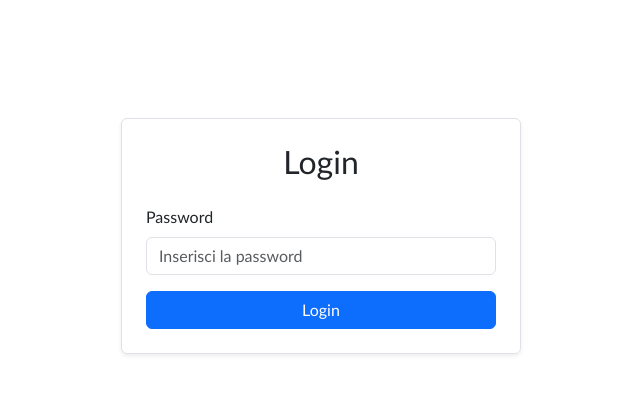
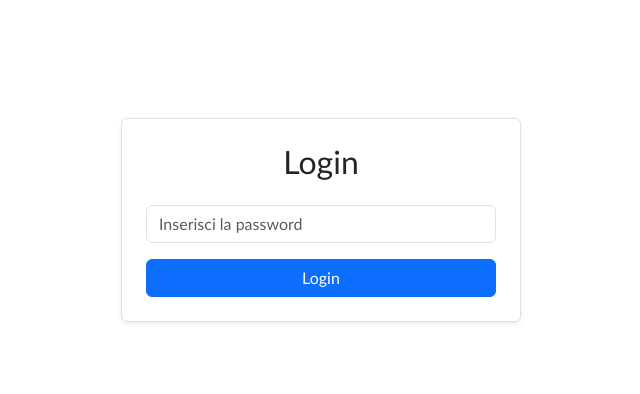
Before and after one commit to dverbena/Loyalty-app, a Flask app: page / in a window 1280 px wide. Shown: the top 394 px of the page, without its empty margins (319-959 px from the left). Run offline with Flask 3, Linux system fonts and the light colour scheme; parts of the project's set-up code (start-up, migrations or seed data) failed here and were passed over; some libraries are stand-ins or nearby versions.

Commit message:
modifiche grafiche

```diff
--- a/app/frontend/static/app.js
+++ b/app/frontend/static/app.js
@@ -31,10 +31,17 @@ const initializeApp = () => {
 const navigateTo = (page) => {
     if(page != 'login') {
         AppSession.lastPageRequested = page;
+        $("#menutrigger").show();
+    }
+    else {
+        $("#menutrigger").hide();
     }
 
     const token = localStorage.getItem('token');
-    if (!token) page = 'login'; //force login
+    if (!token) {
+        page = 'login'; //force login
+        $("#menutrigger").hide();
+    }
 
     const contentDiv = document.getElementById('main-content');
 
@@ -130,11 +137,13 @@ const toggleMenu = () => {
     if(AppSession.menuCollapsed) {
         $("#sidebar").show();
         $("#rightPane").removeClass("col-12");
-        $("#rightPane").addClass("col-9");
+        $("#rightPane").addClass("col-2");
+        $("#rightPane").addClass("col-md-8");
     }
     else {
         $("#sidebar").hide();
-        $("#rightPane").removeClass("col-9");
+        $("#rightPane").removeClass("col-2");
+        $("#rightPane").removeClass("col-md-8");
         $("#rightPane").addClass("col-12");
     }
 
--- a/app/frontend/static/customers.js
+++ b/app/frontend/static/customers.js
@@ -190,7 +190,7 @@ function filterCustomers(event) {
                 response.forEach(function(customer) {
                     $('#customers_table tbody').append(`
                         <tr class="selectable-row" data-id="${customer.id}">
-                            <td class="d-flex flex-column flex-sm-row text-center" style="white-space: nowrap;">
+                            <td style="white-space: nowrap;">
                                 <!-- Action buttons with Font Awesome icons -->
                                 <button title="Check in" style="margin-right: 10px" class="btn btn-info mb-2 mb-sm-0" onclick='handleAction("check_in", ${customer.id}, "${customer.name}", "${customer.last_name}")'>
                                     <i class="fas fa-check"></i> <!-- Edit icon -->
--- a/app/frontend/static/programs.js
+++ b/app/frontend/static/programs.js
@@ -83,7 +83,7 @@ function filterPrograms(event) {
                 response.forEach(function(program) {
                     $('#programs_table tbody').append(`
                         <tr class="selectable-row" data-id="${program.id}">
-                            <td class="d-flex flex-column flex-sm-row text-center" style="white-space: nowrap;">
+                            <td style="white-space: nowrap;">
                                 <button title="Modifica" style="margin-right: 10px" class="btn btn-info mb-2 mb-sm-0" onclick='handleActionProgram("update", ${program.id}, "${program.name}")'>
                                     <i class="fas fa-edit"></i>
                                 </button>
--- a/app/frontend/templates/index.html
+++ b/app/frontend/templates/index.html
@@ -21,47 +21,46 @@
     <!-- Sidebar Navigation -->
     <div class="container-fluid">
         <div class="row flex-nowrap">
-            <div id="sidebar" class="col-auto col-3 px-0 bg-dark" style="display:none">
-                <div class="d-flex flex-column align-items-center align-items-sm-start px-3 pt-2 text-white min-vh-100">
-                    <ul class="nav nav-pills flex-column mb-auto mb-0 align-items-center align-items-sm-start"
-                        id="menu">
+            <div id="sidebar" class="col-auto col-10 col-md-4 px-0 bg-dark" style="display:none">
+                <div class="d-flex flex-column align-items-start px-3 pt-2 text-white min-vh-100">
+                    <ul class="nav nav-pills flex-column mb-auto mb-0" id="menu">
                         <li>
                             <a href="#submenu1" data-bs-toggle="collapse" class="nav-link px-0 align-middle">
-                                <i class="fas fa-gifts"></i> <span class="d-none d-sm-inline">Programmi fedelt&agrave;<i class="ms-2 fas fa-caret-right"></i></span>
+                                <i class="fas fa-gifts"></i> <span class="d-sm-inline">Programmi fedelt&agrave;<i class="ms-2 fas fa-caret-right"></i></span>
                             </a>
                             <ul class="collapse nav flex-column ms-4" id="submenu1" data-bs-parent="#menu">
                                 <li class="w-100">
-                                    <a href="#" class="nav-link px-0" onclick="navigateTo('programs')">
-                                        <i class="fas fa-list"></i><span class="ms-1 d-none d-sm-inline">Lista</span>
+                                    <a href="#" class="nav-link px-0" onclick="toggleMenu(); navigateTo('programs')">
+                                        <i class="fas fa-list"></i><span class="ms-1 d-sm-inline">Lista</span>
                                     </a>
                                 </li>
                                 <li class="w-100">
-                                    <a href="#" class="nav-link px-0" onclick="navigateTo('new_program')">
-                                        <i class="fas fa-plus"></i><span class="ms-1 d-none d-sm-inline">Crea</span>
+                                    <a href="#" class="nav-link px-0" onclick="toggleMenu(); navigateTo('new_program')">
+                                        <i class="fas fa-plus"></i><span class="ms-1 d-sm-inline">Crea</span>
                                     </a>
                                 </li>
                             </ul>
                         </li>
                         <li>
                             <a href="#submenu2" data-bs-toggle="collapse" class="nav-link px-0 align-middle">
-                                <i class="fas fa-users"></i> <span class="d-none d-sm-inline">Soci<i class="ms-2 fas fa-caret-right"></i></span>
+                                <i class="fas fa-users"></i> <span class="d-sm-inline">Soci<i class="ms-2 fas fa-caret-right"></i></span>
                             </a>
                             <ul class="collapse nav flex-column ms-4" id="submenu2" data-bs-parent="#menu">
                                 <li class="w-100">
-                                    <a href="#" class="nav-link px-0" onclick="navigateTo('customers')">
-                                        <i class="fas fa-list"></i><span class="ms-1 d-none d-sm-inline">Lista</span>
+                                    <a href="#" class="nav-link px-0" onclick="toggleMenu(); navigateTo('customers')">
+                                        <i class="fas fa-list"></i><span class="ms-1 d-sm-inline">Lista</span>
                                     </a>
                                 </li>
                                 <li class="w-100">
-                                    <a href="#" class="nav-link px-0" onclick="navigateTo('new_customer')">
-                                        <i class="fas fa-plus"></i><span class="ms-1 d-none d-sm-inline">Crea</span>
+                                    <a href="#" class="nav-link px-0" onclick="toggleMenu(); navigateTo('new_customer')">
+                                        <i class="fas fa-plus"></i><span class="ms-1 d-sm-inline">Crea</span>
                                     </a>
                                 </li>
                             </ul>
                         </li>
                         <li>
-                            <a href="#" class="nav-link px-0 align-middle" onclick="navigateTo('scan')">
-                                <i class="fas fa-camera"></i><span class="ms-1 d-none d-sm-inline">Scansiona QR</span>
+                            <a href="#" class="nav-link px-0 align-middle" onclick="toggleMenu(); navigateTo('scan')">
+                                <i class="fas fa-camera"></i><span class="ms-1 d-sm-inline">Scansiona QR</span>
                             </a>
                         </li>
                     </ul>
@@ -69,7 +68,7 @@
                     <div class="dropdown pb-4">
                         <a href="#" class="d-flex align-items-center text-white text-decoration-none dropdown-toggle" id="dropdownUser1" data-bs-toggle="dropdown" aria-expanded="false">
                             <img src="https://github.com/mdo.png" alt="hugenerd" width="30" height="30" class="rounded-circle">
-                            <span class="d-none d-sm-inline mx-1">loser</span>
+                            <span class="d-sm-inline mx-1">user</span>
                         </a>
                         <ul class="dropdown-menu dropdown-menu-dark text-small shadow" aria-labelledby="dropdownUser1">
                             <li><a class="dropdown-item" href="#">New project...</a></li>
@@ -82,15 +81,15 @@
                         </ul>
                     </div> -->
                     <div>
-                        <a href="#" onclick="logout();" data-bs-toggle="collapse" class="nav-link px-0 align-middle">
-                            <i class="fas fa-arrow-right-from-bracket"></i><span class="ms-1 d-none d-sm-inline">Logout</span>
+                        <a href="#" onclick="toggleMenu(); logout();" data-bs-toggle="collapse" class="nav-link px-0 align-middle">
+                            <i class="fas fa-arrow-right-from-bracket"></i><span class="ms-1 d-sm-inline">Logout</span>
                         </a>
                     </div>
                 </div>
             </div>
-            <div id="rightPane" class="col-auto col-12 px-0">
+            <div id="rightPane" class="col-auto col-12 col-md-12 px-0">
                 <div class="bg-dark" style="padding-top: 5px; padding-bottom: 5px; width: 100%;">
-                    <a href="#" onclick="toggleMenu();" class="nav-link px-0 align-middle" style="display: inline; font-size: 2em;">
+                    <a id="menutrigger" href="#" onclick="toggleMenu();" class="nav-link px-0 align-middle" style="display: inline; font-size: 2em;">
                         <i id="bars" class="nav nav-link fas fa-bars" style="display: inline; margin-right: 10px;"></i>
                     </a>
                     <img src="{{ url_for('frontend.static', filename='logo/logo.png') }}" style="display: inline; width: 60px;">
--- a/app/frontend/templates/login.html
+++ b/app/frontend/templates/login.html
@@ -5,12 +5,10 @@
   <h2 class="text-center mb-4">Login</h2>
 
   <div class="mb-3" style="display: none;">
-    <label for="username" class="form-label">Utente</label>
     <input id="username" type="text" name="username" class="form-control" placeholder="Enter your username" required value="admin">
   </div>
 
   <div class="mb-3">
-    <label for="password" class="form-label">Password</label>
     <input id="password" type="password" name="password" class="form-control" placeholder="Inserisci la password" required autocomplete="current-password">
   </div>
 
@@ -20,12 +18,10 @@
   <h2 class="text-center mb-4">Cambio password al primo accesso</h2>
 
   <div class="mb-3">
-    <label for="new_password" class="form-label">Password</label>
     <input id="new_password" type="password" name="new_password" class="form-control" placeholder="Inserisci la nuova password" required>
   </div>
 
   <div class="mb-3">
-    <label for="new_password_confirm" class="form-label">Password</label>
     <input id="new_password_confirm" type="password" name="new_password_confirm" class="form-control" placeholder="Conferma la nuova password" required>
   </div>
 
```
